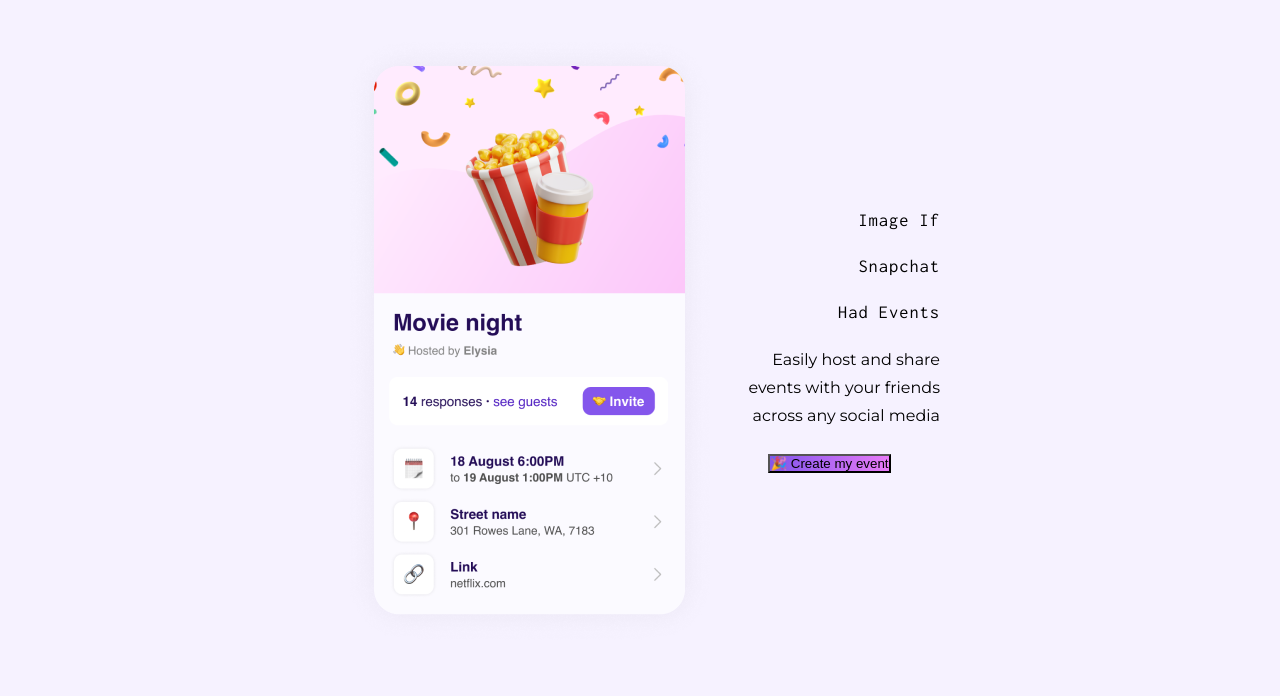
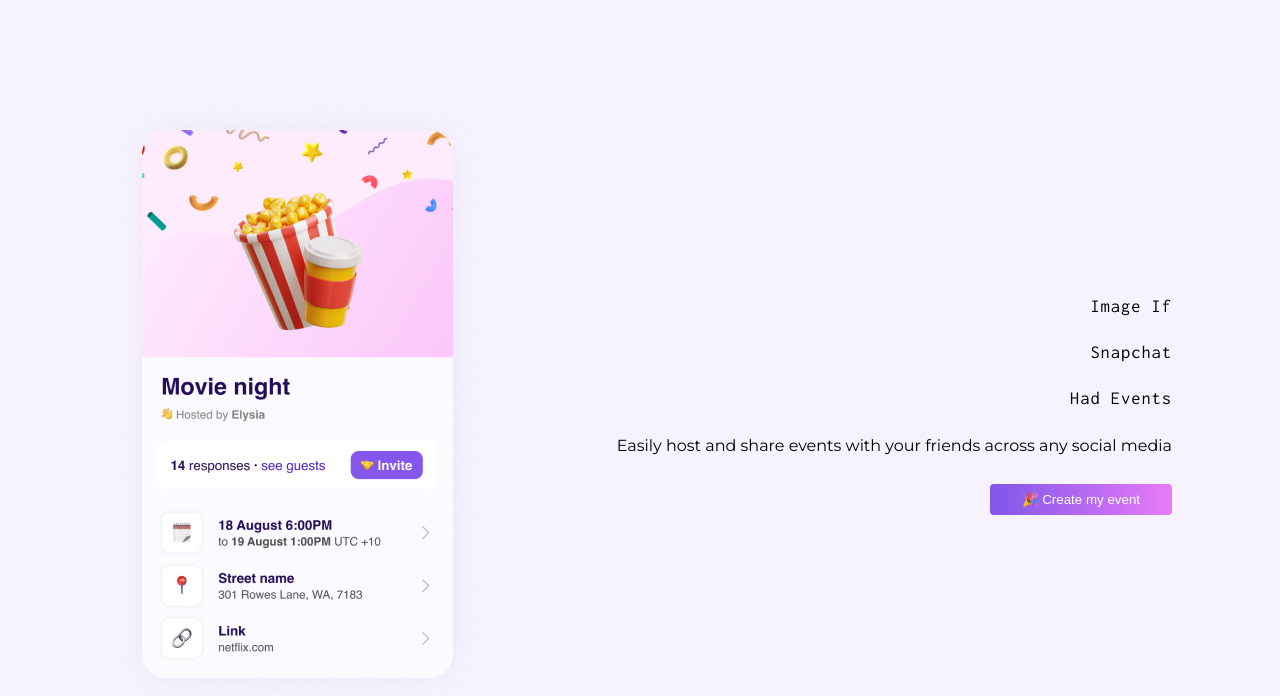
Before and after one commit to Danthesage01/snapnet-figma, a React (Create React App) app: page / in a window 1280 px wide. Shown: the top 696 px of the page. Built offline with nearby package versions, Linux system fonts and the light colour scheme.

Commit message:
css fixes

```diff
--- a/src/index.css
+++ b/src/index.css
@@ -77,7 +77,6 @@
 body {
   background: linear-gradient(0deg, #f6f2ff, #f6f2ff),
     linear-gradient(0deg, #fbfaff, #fbfaff);
-
   color: var(--clr-black);
   font-family: var(--bodyFont);
   font-weight: 400;
@@ -138,17 +137,18 @@
   text-decoration: none;
 }
 
-img {
+/* img {
   width: 100%;
-}
+} */
 /*************
    Wrappers
 *************/
 
 .div-wrapper {
   width: 90vw;
-  max-width: var(--fixed-width);
+  max-width: var(--max-width);
   margin: 2rem auto;
+  max-height: 10vh;
 }
 
 .home {
@@ -160,12 +160,19 @@
 .home-text {
   text-align: center;
 }
+.btn {
+  background: linear-gradient(90deg, #8456ec 3.25%, #e87bf8 100%);
+  border-radius: var(--borderRadius);
+  border: 0;
+  text-align: left;
+  padding: 0.5rem 2rem;
+  color: var(--white);
+}
 .btn-1 {
-  background: linear-gradient(90deg, #8456ec 3.25%, #e87bf8 100%);
-  text-align: center;
   margin: 0 auto;
+  display: block;
 }
-.btn-2{
+.btn-2 {
   display: none;
 }
 @media screen and (min-width: 656px) {
@@ -173,28 +180,27 @@
 
 @media screen and (min-width: 1200px) {
   .div-wrapper {
-    /* width: 95vw;
-  max-width: var(--fixed-width);
-  margin: 0 auto;
-  padding: 4rem 0; */
+    padding: 4rem 0;
   }
   .home {
-    width: 95vw;
-    max-width: var(--fixed-width);
+    width: 95%;
+    max-width: var(--max-width);
     margin: 0 auto;
     display: flex;
     justify-content: space-between;
     align-items: center;
   }
+
   .home-text {
+    display: flex;
+    flex-direction: column;
+    align-items: end;
     text-align: right;
     order: 2;
   }
   .btn-2 {
-    background: linear-gradient(90deg, #8456ec 3.25%, #e87bf8 100%);
-    text-align: center;
     display: block;
-    margin: 0 auto;
+    /* margin: 0 auto; */
   }
   .btn-1 {
     display: none;
--- a/src/pages/Home.tsx
+++ b/src/pages/Home.tsx
@@ -13,13 +13,14 @@
             Easily host and share events with your friends across any social
             media
           </p>
-          <button className="btn-2">🎉 Create my event </button>
+          <button className="btn btn-2">🎉 Create my event </button>
         </div>
         <img
           src={image}
           alt="image"
+          className="image"
         />
-        <button className="btn-1">🎉 Create my event </button>
+        <button className="btn btn-1">🎉 Create my event </button>
       </div>
     </div>
   );
```
